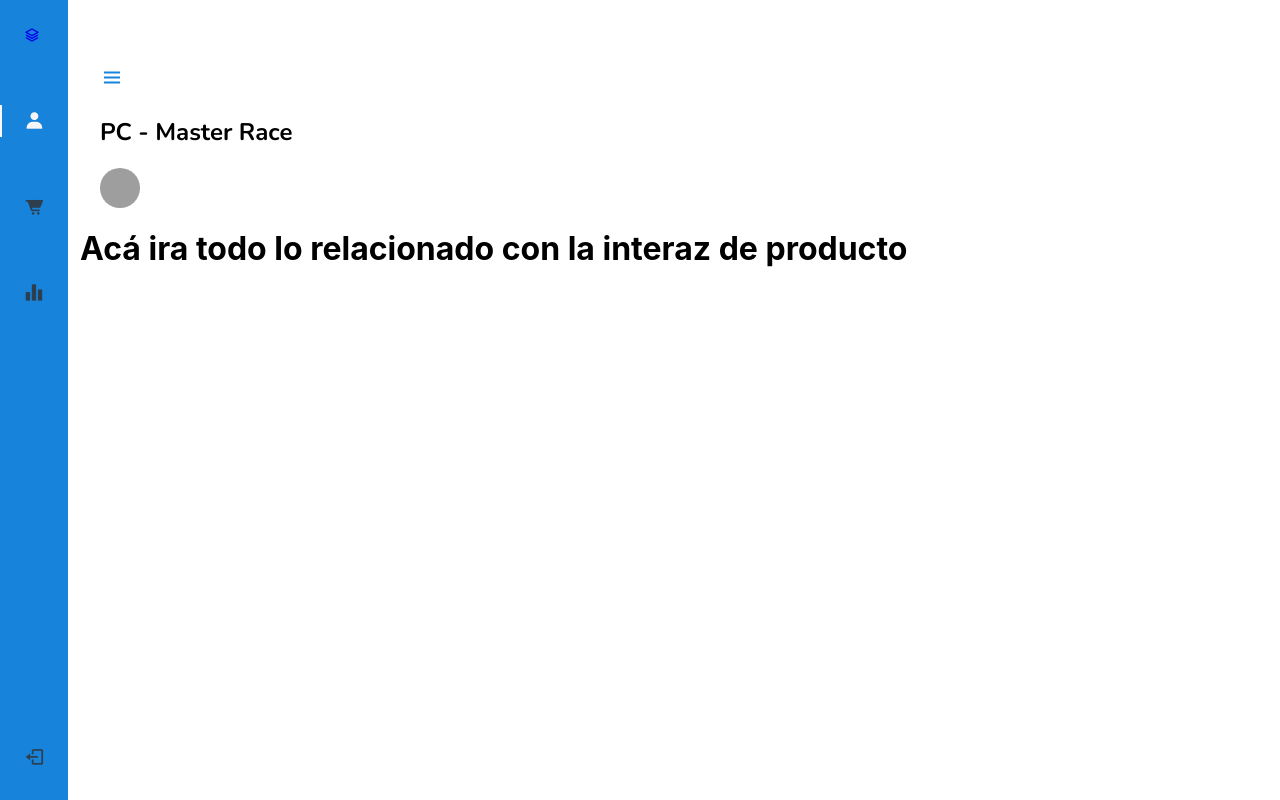
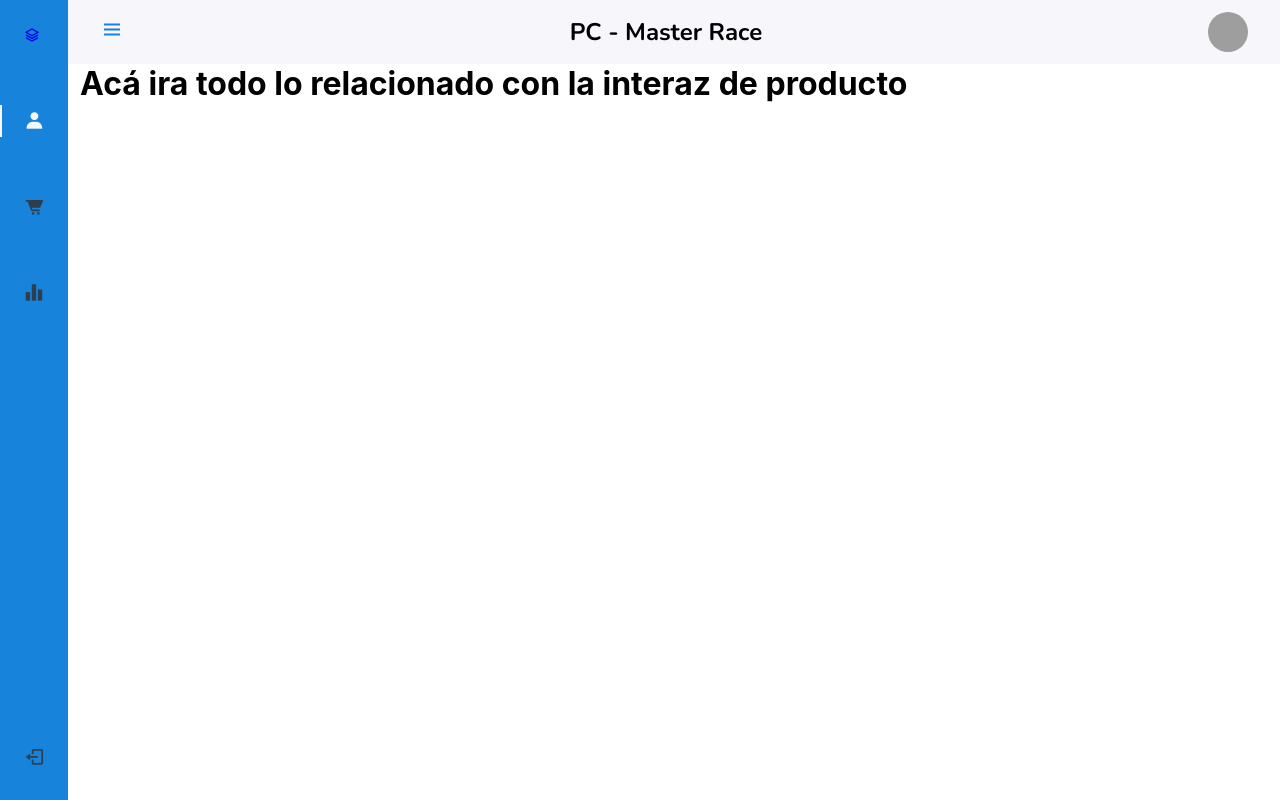
Before and after one commit to juanfed/night-developers, a React (Create React App) app: page /producto in a window 1280 px wide. Built offline with nearby package versions, Linux system fonts and the light colour scheme; grey boxes are pictures that could not be loaded.

Commit message:
cambie cosas del header.css

```diff
--- a/src/styles/header.css
+++ b/src/styles/header.css
@@ -35,7 +35,7 @@ a {
 text-decoration: none;
 }
 
-.headerPrincipal {
+.header {
 width: 100%;
 height: var(--header-height);
 position: fixed;
@@ -156,7 +156,7 @@ background-color: var(--white-color);
     padding-left: calc(var(--nav-width) + 2rem);
 }
 
-.headerPrincipal {
+.header {
     height: calc(var(--header-height) + 1rem);
     padding: 0 2rem 0 calc(var(--nav-width) + 2rem);
 }
```
